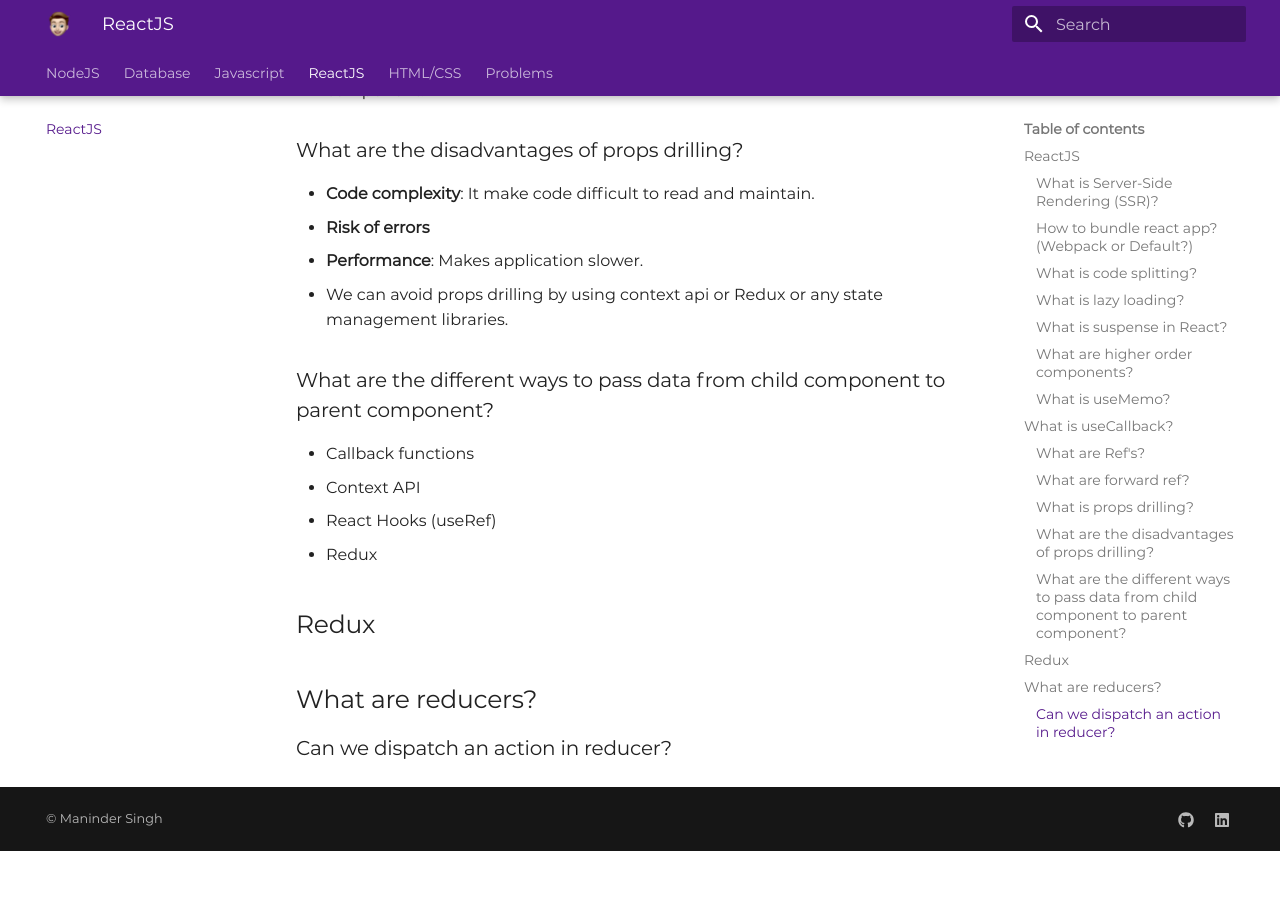
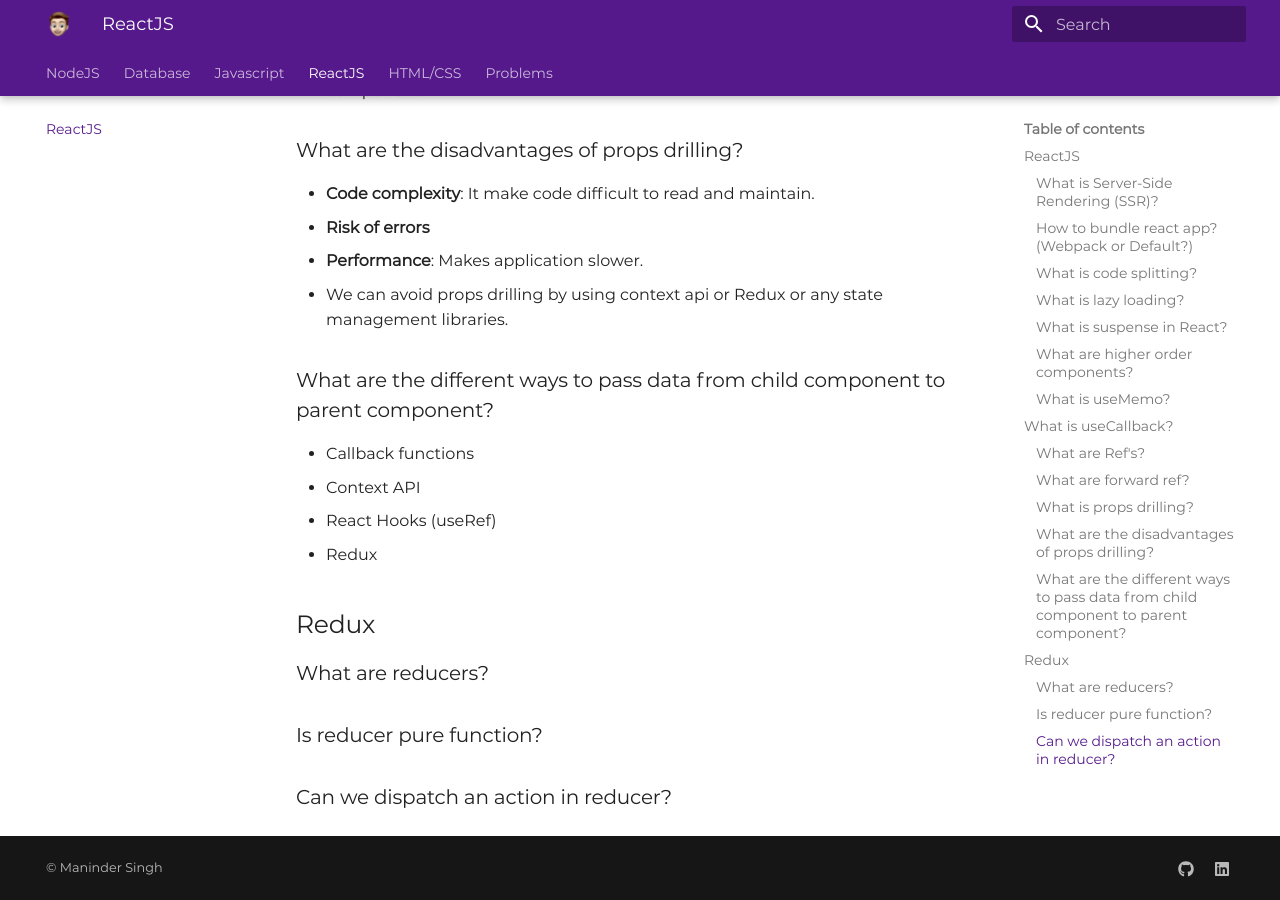
Before and after one commit to ManinderGharuan/Interview-Questions, an MkDocs documentation site: the page built from docs/reactjs.md, in a window 1280 px wide and 900 px high, scrolled down 2496 px. Built offline with MkDocs 1.6.1 and Material for MkDocs 9.7.7, drawn with Linux system fonts in a browser that asks for light colours; before the commit the page ends 3347 px from its top, so only the background shows below that.

Commit message:
Update reactjs

```diff
--- a/docs/reactjs.md
+++ b/docs/reactjs.md
@@ -110,6 +110,8 @@ export default ParentComponent;
 
 ## Redux
 
-## What are reducers?
+### What are reducers?
+
+### Is reducer pure function?
 
 ### Can we dispatch an action in reducer?
```
